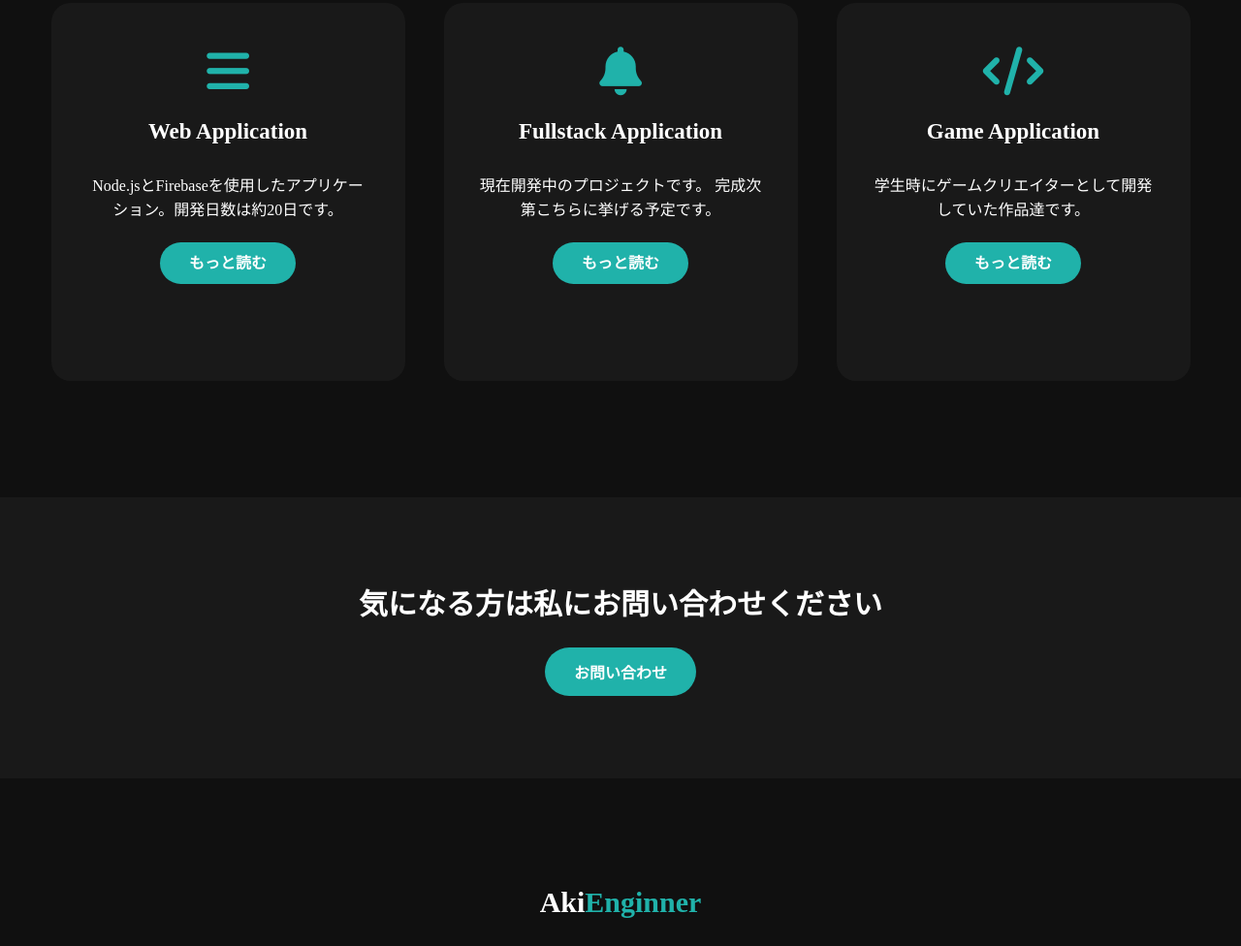
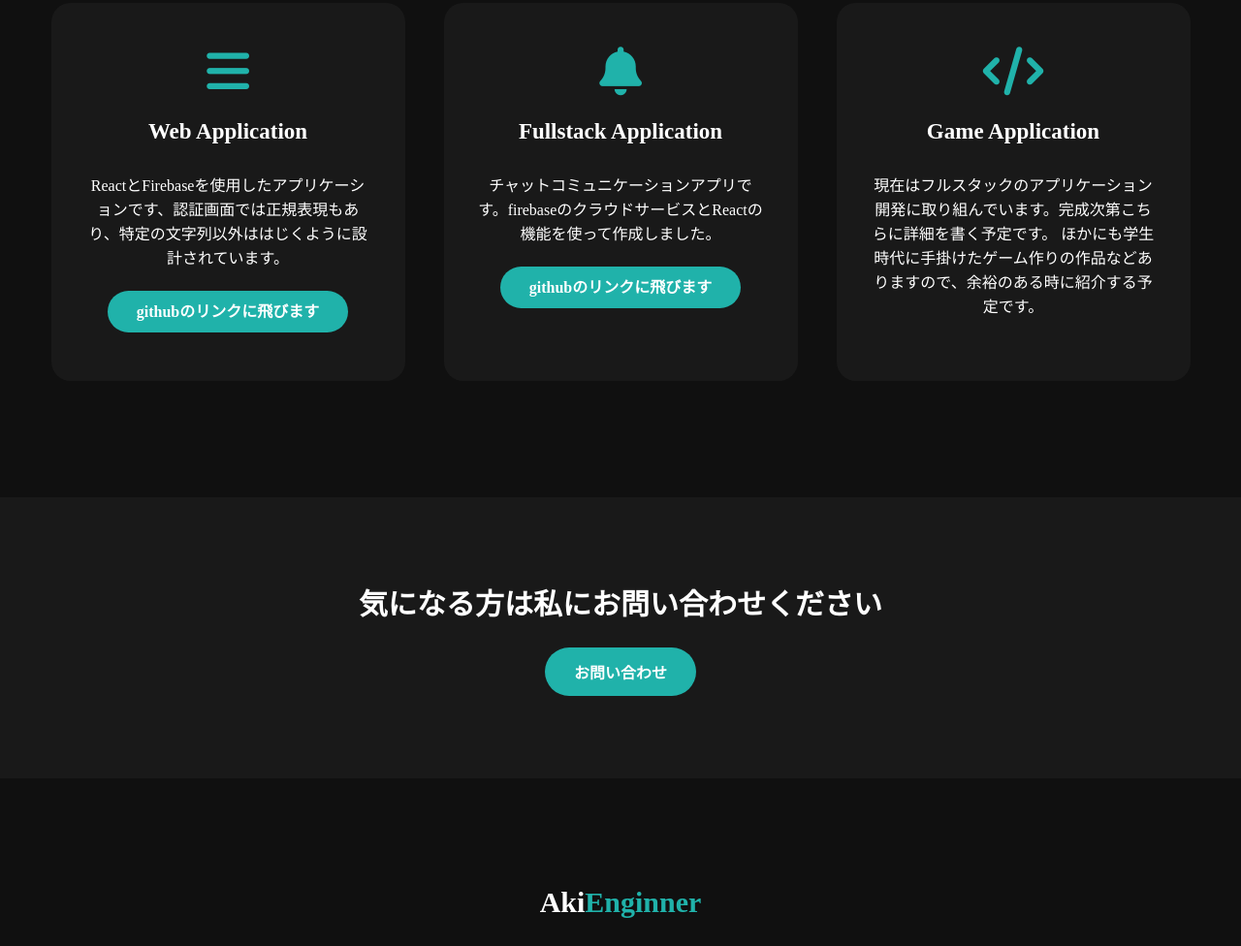
Before and after one commit to akiaki0805/MyWeb, a plain HTML site: page index.html in a window 1280 px wide. Shown: the part 1655-2631 px from the top of the page at 97% size. Drawn offline with Linux system fonts and the light colour scheme.

Commit message:
Update index.html

```diff
--- a/index.html
+++ b/index.html
@@ -69,10 +69,10 @@
                 <h5>Web Application</h5>
                 <div class="pragraph">
                     <p>
-                        Node.jsとFirebaseを使用したアプリケーション。開発日数は約20日です。
+                        ReactとFirebaseを使用したアプリケーションです、認証画面では正規表現もあり、特定の文字列以外ははじくように設計されています。
                     </p>
                     <p style="text-align: center">
-                        <a href="#" class="button">もっと読む</a>
+                        <a href="https://github.com/akiaki0805/firebase-auth" class="button">githubのリンクに飛びます</a>
                     </p>
                 </div>
             </div>
@@ -80,11 +80,10 @@
                 <i class="fa-solid fa-bell"></i>
                 <h5>Fullstack Application</h5>
                 <div class="pragraph">
-                    <p>現在開発中のプロジェクトです。
-                        完成次第こちらに挙げる予定です。
+                    <p>チャットコミュニケーションアプリです。firebaseのクラウドサービスとReactの機能を使って作成しました。
                     </p>
                     <p style="text-align: center">
-                        <a href="#" class="button">もっと読む</a>
+                        <a href="https://github.com/akiaki0805/chatdemo" class="button">githubのリンクに飛びます</a>
                     </p>
                 </div>
             </div>
@@ -93,11 +92,12 @@
                 <h5>Game Application</h5>
                 <div class="pragraph">
                     <p>
-                        学生時にゲームクリエイターとして開発していた作品達です。
+                        現在はフルスタックのアプリケーション開発に取り組んでいます。完成次第こちらに詳細を書く予定です。
+                        ほかにも学生時代に手掛けたゲーム作りの作品などありますので、余裕のある時に紹介する予定です。
                     </p>
 
                     <p style="text-align: center">
-                        <a href="#" class="button">もっと読む</a>
+
                     </p>
                 </div>
             </div>
```
